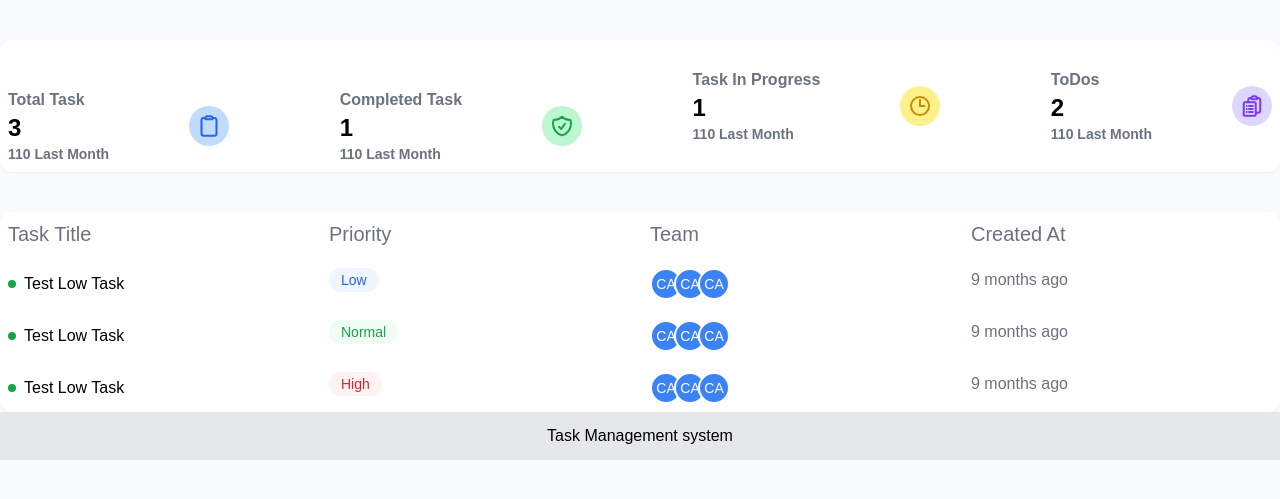
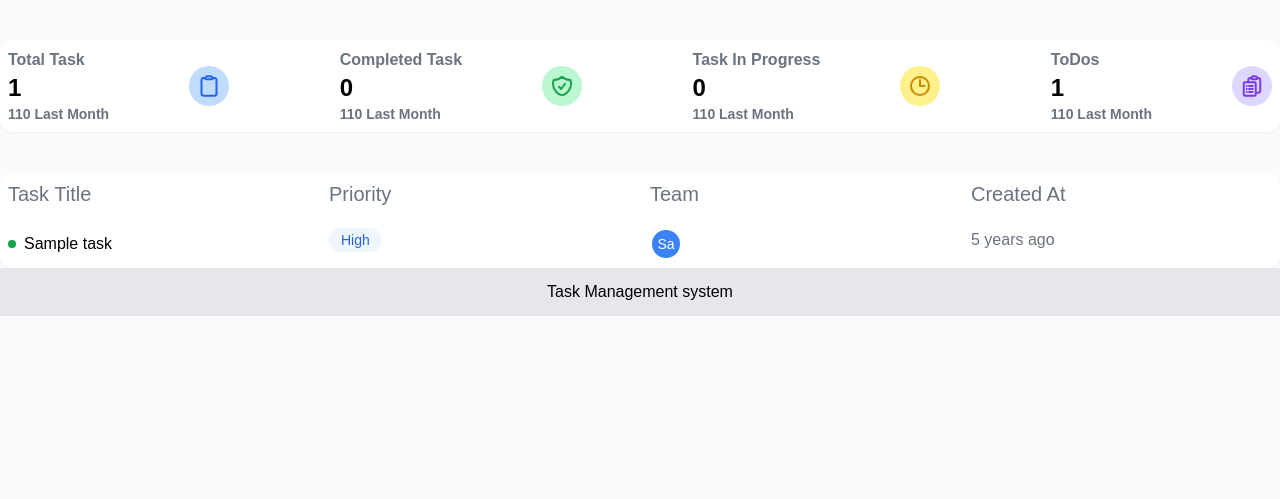
Before and after one commit to achibhossengit/phitron-django-taskManager, a Django app: page /tasks/manager-dashboard in a window 1280 px wide. Shown: the part 60-559 px from the top of the page. Run offline with Django 5.2, Linux system fonts and the light colour scheme; tables that the repository leaves empty hold one stand-in row (values such as "Sample post").

Commit message:
basic dynamic manager dashboard

```diff
--- a/tasks/templates/dashboard/dashboard-common.html
+++ b/tasks/templates/dashboard/dashboard-common.html
@@ -39,10 +39,10 @@
     </header>
     <main>
         <section class="lg:flex lg:justify-between mt-10 text-gray-500 font-semibold bg-white rounded-xl p-2 shadow-sm">
-            <div class="flex items-center gap-20 sm:mt-10">
+            <div class="flex items-center gap-20">
                 <div>
                     <h3 class="">Total Task</h3>
-                    <h3 class="text-black text-2xl">3</h3>
+                    <h3 class="text-black text-2xl"> {{total_task}} </h3>
                     <p class="text-sm">110 Last Month</p>
                 </div>
                 <div>
@@ -55,10 +55,10 @@
                     </button>
                 </div>
             </div>
-            <div class="flex items-center gap-20 sm:mt-10">
+            <div class="flex items-center gap-20">
                 <div>
                     <h3>Completed Task</h3>
-                    <h3 class="text-black text-2xl">1</h3>
+                    <h3 class="text-black text-2xl"> {{completed_task}} </h3>
                     <p class="text-sm">110 Last Month</p>
                 </div>
                 <div>
@@ -74,7 +74,7 @@
             <div class="flex items-center gap-20">
                 <div>
                     <h3>Task In Progress</h3>
-                    <h3 class="text-black text-2xl">1</h3>
+                    <h3 class="text-black text-2xl"> {{in_progress}} </h3>
                     <p class="text-sm">110 Last Month</p>
                 </div>
                 <div>
@@ -90,7 +90,7 @@
             <div class="flex items-center gap-20">
                 <div>
                     <h3>ToDos</h3>
-                    <h3 class="text-black text-2xl">2</h3>
+                    <h3 class="text-black text-2xl"> {{pending_task}} </h3>
                     <p class="text-sm">110 Last Month</p>
                 </div>
                 <div>
--- a/tasks/templates/dashboard/manager-dashboard.html
+++ b/tasks/templates/dashboard/manager-dashboard.html
@@ -9,71 +9,25 @@
         <h3 class="text-gray-500 text-xl">Team</h3>
         <h3 class="text-gray-500 text-xl">Created At</h3>
         {% comment %} task 1 {% endcomment %}
+        {% for task in tasks %}
             <div class="flex items-center gap-2">
                 <h1 class="h-2 w-2 bg-green-600 rounded-full"></h1>
-            <span>Test Low Task</span>
+                <span> {{task.title}} </span>
             </div>
             <div>
-            <span class="px-3 bg-blue-50 py-1 rounded-full text-sm text-blue-600">Low</span>
+                <span class="px-3 bg-blue-50 py-1 rounded-full text-sm text-blue-600"> {{task.details.get_priority_display}} </span>
             </div>
             <div class="flex -space-x-2">
-            <div
-                class="w-8 h-8 rounded-full text-white bg-blue-500 flex justify-center items-center text-sm border-2 border-white">
-                CA</div>
-            <div
-                class="w-8 h-8 rounded-full text-white bg-blue-500 flex justify-center items-center text-sm border-2 border-white">
-                CA</div>
-            <div
-                class="w-8 h-8 rounded-full text-white bg-blue-500 flex justify-center items-center text-sm border-2 border-white">
-                CA</div>
+                {% for employee in task.assigned_to.all %}
+                    <div class="w-8 h-8 rounded-full text-white bg-blue-500 flex justify-center items-center text-sm border-2 border-white">
+                        {{employee.name|slice:':2'}}
+                    </div>
+                {% endfor %}
             </div>
             <div>
-            <span class="text-gray-500">9 months ago</span>
+                <span class="text-gray-500">{{task.created_at|timesince}} ago</span>
             </div>
-        {% comment %} task 2 {% endcomment %}
-        <div class="flex items-center gap-2">
-            <h1 class="h-2 w-2 bg-green-600 rounded-full"></h1>
-            <span>Test Low Task</span>
-        </div>
-        <div>
-            <span class="px-3 bg-green-50 py-1 rounded-full text-green-600 text-sm">Normal</span>
-        </div>
-        <div class="flex -space-x-2">
-            <div
-                class="w-8 h-8 rounded-full text-white bg-blue-500 flex justify-center items-center text-sm border-2 border-white">
-                CA</div>
-            <div
-                class="w-8 h-8 rounded-full text-white bg-blue-500 flex justify-center items-center text-sm border-2 border-white">
-                CA</div>
-            <div
-                class="w-8 h-8 rounded-full text-white bg-blue-500 flex justify-center items-center text-sm border-2 border-white">
-                CA</div>
-        </div>
-        <div>
-            <span class="text-gray-500">9 months ago</span>
-        </div>
-        {% comment %} task 3 {% endcomment %}
-        <div class="flex items-center gap-2">
-            <h1 class="h-2 w-2 bg-green-600 rounded-full"></h1>
-            <span>Test Low Task</span>
-        </div>
-        <div>
-            <span class="px-3 bg-red-50 py-1 rounded-full text-red-600 text-sm">High</span>
-        </div>
-        <div class="flex -space-x-2">
-            <div
-                class="w-8 h-8 rounded-full text-white bg-blue-500 flex justify-center items-center text-sm border-2 border-white">
-                CA</div>
-            <div
-                class="w-8 h-8 rounded-full text-white bg-blue-500 flex justify-center items-center text-sm border-2 border-white">
-                CA</div>
-            <div
-                class="w-8 h-8 rounded-full text-white bg-blue-500 flex justify-center items-center text-sm border-2 border-white">
-                CA</div>
-        </div>
-        <div>
-            <span class="text-gray-500">9 months ago</span>
-        </div>
+        {% endfor %}
     </div>
 </section>
 
--- a/tasks/views.py
+++ b/tasks/views.py
@@ -9,7 +9,22 @@ def dashboard(request):
     return render(request, "dashboard/dashboard-common.html")
 
 def manager_dashboard(request):
-    return render(request, "dashboard/manager-dashboard.html")
+    tasks = Task.objects.all()
+
+    # getting task count
+    total_task = tasks.count()
+    completed_task = Task.objects.filter(status='COMPLETED').count()
+    in_progress = Task.objects.filter(status = 'IN_PROGRESS').count()
+    pending_task = Task.objects.filter(status = 'PENDING').count()
+
+    context = {
+        'tasks': tasks,
+        'total_task': total_task,
+        'completed_task': completed_task,
+        'in_progress': in_progress,
+        'pending_task': pending_task
+    }
+    return render(request, "dashboard/manager-dashboard.html", context)
 
 def user_dashboard(request):
     return render(request, "dashboard/user-dashboard.html")
```
Lines whose indentation alone changed are shown as unchanged.
